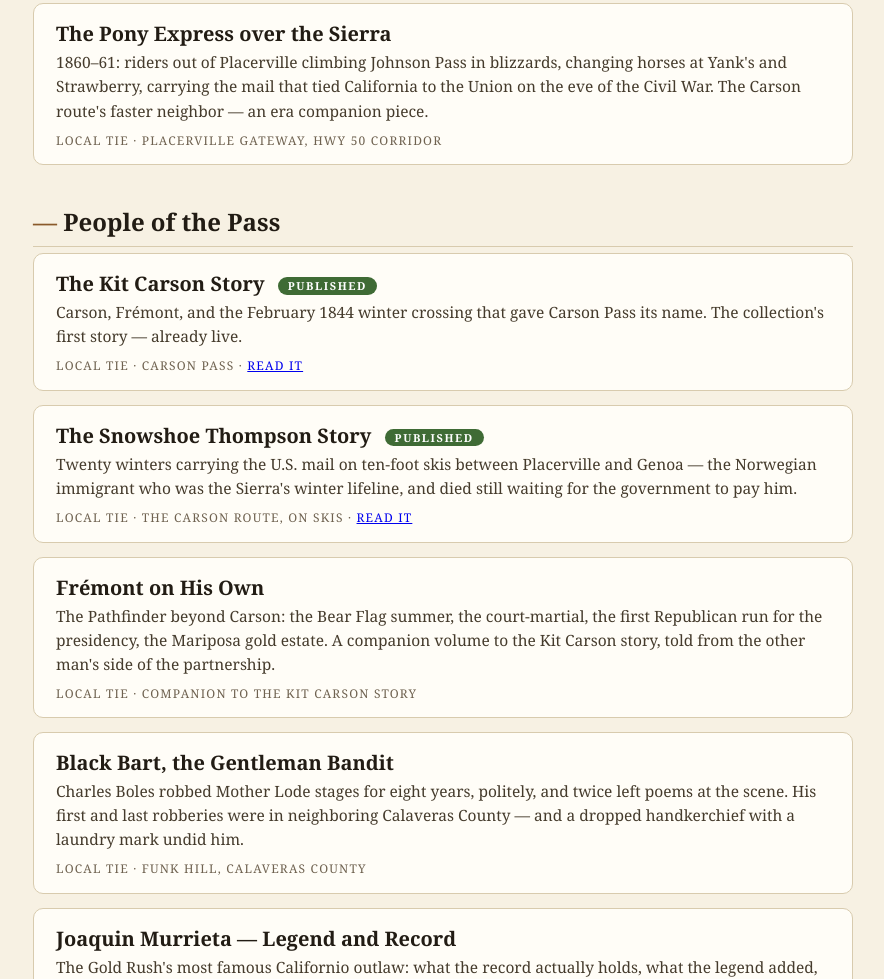
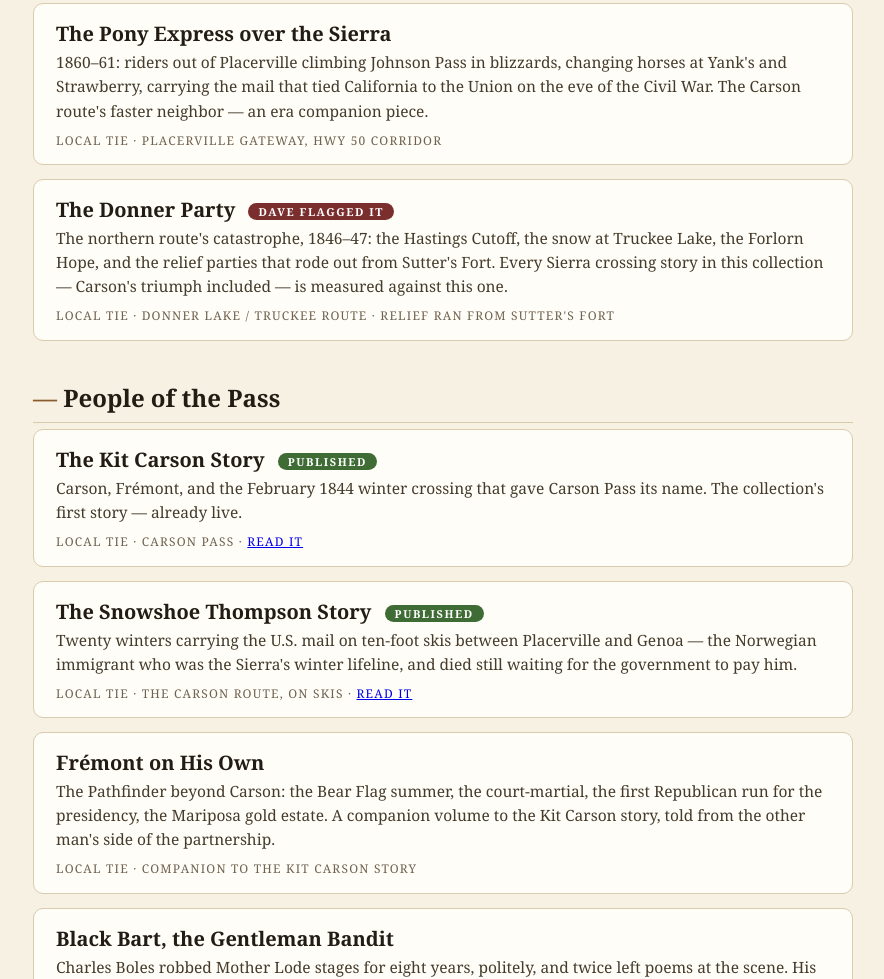
Before and after one commit to davedellaquila/stories, a plain HTML site: page outline/index.html in a window 1280 px wide. Shown: the part 2110-3089 px from the top of the page, without its empty margins (197-1081 px from the left). Drawn offline with Linux system fonts and the light colour scheme.

Commit message:
Outline + queue: The Donner Party added (Dave flagged), slated Sun Jan 10, 2027

```diff
--- a/outline/index.html
+++ b/outline/index.html
@@ -92,6 +92,10 @@
   <div class="idea"><h3>The Pony Express over the Sierra</h3>
     <p>1860–61: riders out of Placerville climbing Johnson Pass in blizzards, changing horses at Yank's and Strawberry, carrying the mail that tied California to the Union on the eve of the Civil War. The Carson route's faster neighbor — an era companion piece.</p>
     <div class="tie">Local tie · Placerville gateway, Hwy 50 corridor</div></div>
+
+  <div class="idea"><h3>The Donner Party <span class="badge flag">Dave flagged it</span></h3>
+    <p>The northern route's catastrophe, 1846–47: the Hastings Cutoff, the snow at Truckee Lake, the Forlorn Hope, and the relief parties that rode out from Sutter's Fort. Every Sierra crossing story in this collection — Carson's triumph included — is measured against this one.</p>
+    <div class="tie">Local tie · Donner Lake / Truckee route · Relief ran from Sutter's Fort</div></div>
 
   <h2 class="theme"><span class="n">—</span> People of the Pass</h2>
 
```
Also changed, not shown: 1 other file.
